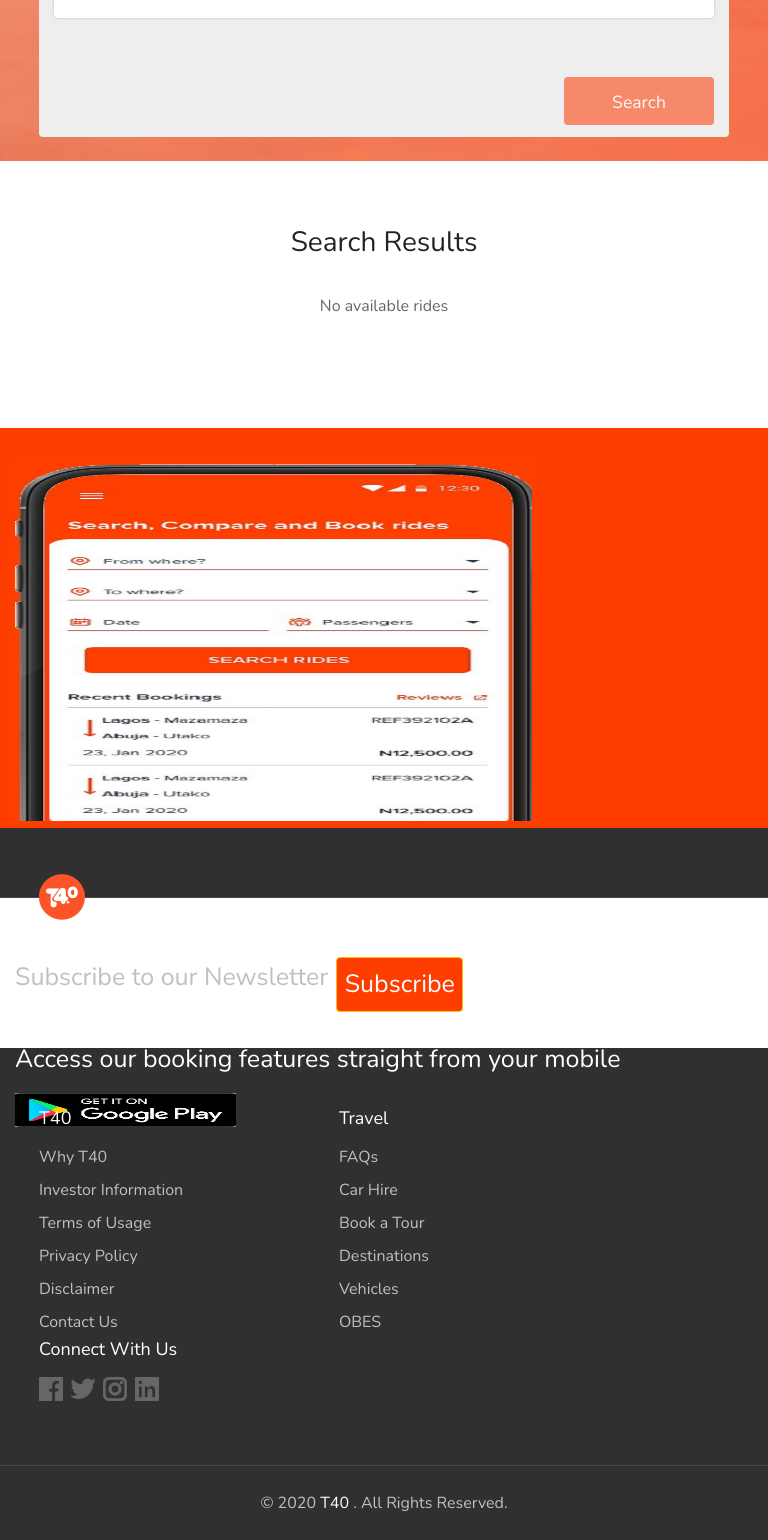
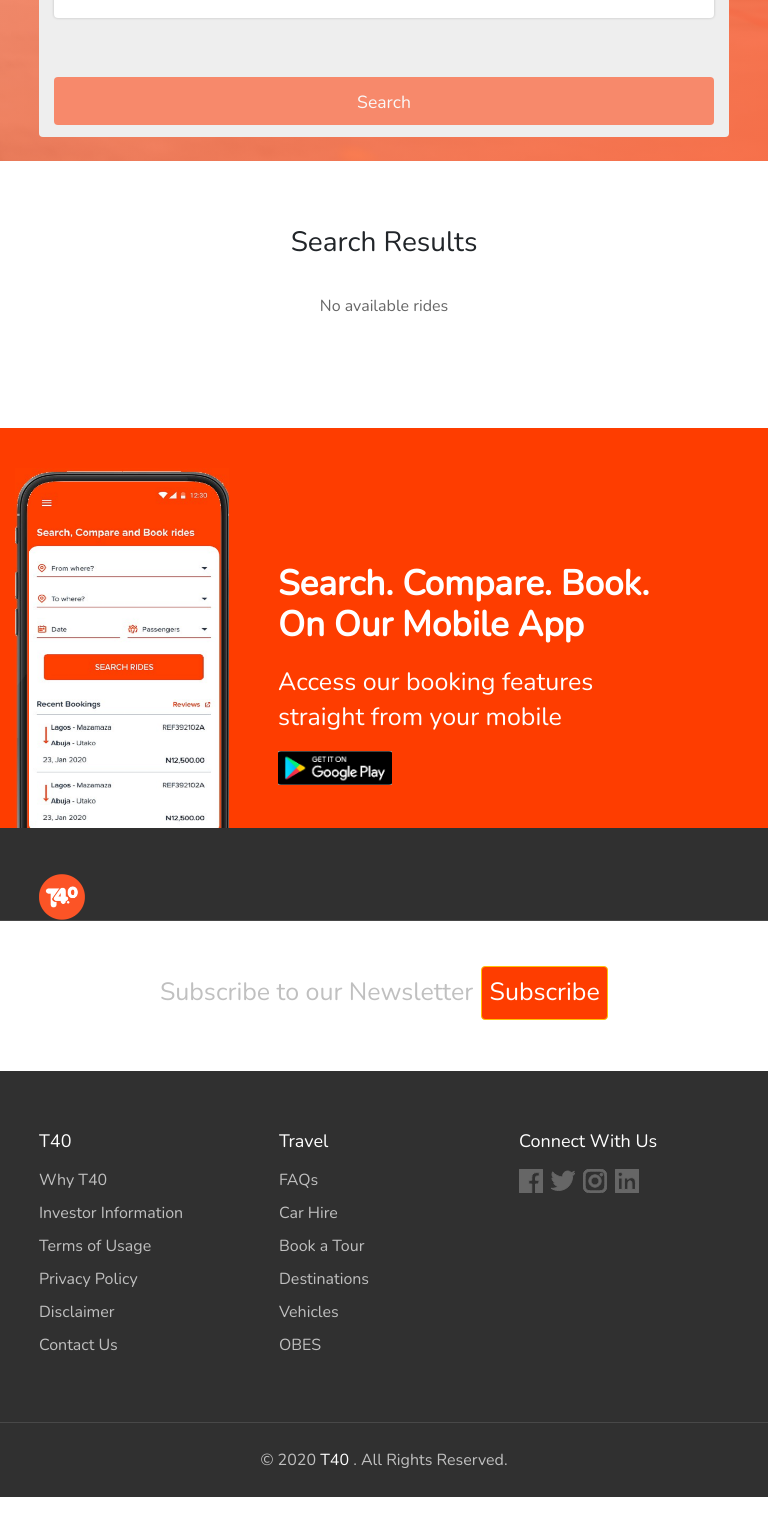
Before and after one commit to OlushesiToheeb/T40, a React (Create React App) app: page / in a window 768 px wide. Shown: the part 652-2192 px from the top of the page. After the commit the page ends 2149 px from the top, so only its background shows below. Built offline with nearby package versions, Linux system fonts and the light colour scheme.

Commit message:
:v: Is responsive

```diff
--- a/src/components/TrackRide/TrackRide.css
+++ b/src/components/TrackRide/TrackRide.css
@@ -58,3 +58,21 @@
   }
 
 }
+
+@media(min-width: 699px) and (max-width: 899px){
+  .button-track {
+    width: 100%;
+    margin-top: -5%!important;
+    margin-bottom: 1%;
+  }
+
+  .min-height{
+    min-height: 30vh !important;
+  }
+}
+
+@media(min-width: 900px) and (max-width: 1024px){
+  .min-height{
+    min-height: 30vh !important;
+  }
+}
--- a/src/components/TrackRide/TrackRide.js
+++ b/src/components/TrackRide/TrackRide.js
@@ -14,7 +14,7 @@
   render(){
       return(
         <div>
-          <section className="Hero" style={{ backgroundImage: " linear-gradient(to right bottom, rgba(252, 84, 38, 0.5), rgba(252, 84, 38, 0.8)), url(" + bg + ")" }}>
+          <section className="Hero min-height" style={{ backgroundImage: " linear-gradient(to right bottom, rgba(252, 84, 38, 0.5), rgba(252, 84, 38, 0.8)), url(" + bg + ")" }}>
             <div className="form-wrappers">
               <div className="container">
                 <form className="row">
--- a/src/components/Trip/Trip.css
+++ b/src/components/Trip/Trip.css
@@ -239,3 +239,41 @@
         width: 100%;
     }
 }
+
+@media(min-width: 699px) and (max-width: 899px) {
+    .width-100{
+        width: 100%!important;
+    }
+
+    .mobile-banner{
+        position: absolute;
+        width: 60%;
+        padding: 40px;
+        margin-left: 31%;
+        margin-top: 5%;
+    }
+
+    .mobile-pic {
+        margin-top: 32px;
+        width: 29%;
+    }
+}
+
+@media(min-width: 900px) and (max-width: 1024px){
+    .min-height{
+        min-height: 30vh !important;
+    }
+
+    .mobile-banner{
+        position: absolute;
+        width: 60%;
+        padding: 40px;
+        margin-left: 31%;
+        margin-top: -3%;
+    }
+
+    .mobile-pic {
+        margin-top: 32px;
+        width: 29%;
+    }
+}
--- a/src/components/Trip/Trip.js
+++ b/src/components/Trip/Trip.js
@@ -89,7 +89,7 @@
 
 		return (
 			<React.Fragment>
-				<div className="Hero" style={{ backgroundImage: " linear-gradient(to right bottom, rgba(252, 84, 38, 0.5), rgba(252, 84, 38, 0.8)), url(" + bg + ")" }}>
+				<div className="Hero min-height" style={{ backgroundImage: " linear-gradient(to right bottom, rgba(252, 84, 38, 0.5), rgba(252, 84, 38, 0.8)), url(" + bg + ")" }}>
 					<div className="container">
 						<div className="row">
 							<div className="col-md-12">
@@ -141,7 +141,7 @@
 								<div className="col-xl-3 col-sm-12 display-none">
 									<img src={mobilePic} alt="mobile phone" className="mobile-pic"/>
 								</div>
-								<div className="col-xl-4 col-sm-12">
+								<div className="col-xl-4 col-sm-12 mobile-banner">
 									<p className="mobile-text font-size-2em"style={{
 										fontSize: '35px',
 										color: 'white',
--- a/src/components/UI/Footer/Footer.css
+++ b/src/components/UI/Footer/Footer.css
@@ -138,3 +138,30 @@
     margin-bottom: 5%;
   }
 }
+
+@media(min-width: 699px) and (max-width: 899px){
+  .footer-top-section {
+    padding-bottom: 6%;
+  }
+
+  .margin-top{
+    margin-top: 6% !important;
+  }
+  .padding-top {
+    text-align: center;
+  }
+}
+
+@media(min-width: 900px) and (max-width: 1024px){
+  .footer-top-section {
+    padding-bottom: 4%;
+  }
+
+  .margin-top{
+    margin-top: 4% !important;
+  }
+
+  .padding-top {
+    text-align: center;
+  }
+}
--- a/src/components/UI/Footer/Footer.js
+++ b/src/components/UI/Footer/Footer.js
@@ -26,7 +26,7 @@
               <p style={{fontSize:"25px"}} className='padding-top'>
                 Subscribe to our Newsletter
                 <button
-                className="btn btn-warning text-white mb-5 ml-2"
+                className="btn btn-warning text-white mb-5 ml-2 margin-top"
                 style={{
                   backgroundColor: 'rgb(254, 61, 0)',
                   marginTop: '8%',
@@ -43,7 +43,7 @@
       <div className="middle-section">
         <div className="container">
           <div className="row">
-            <div className="col-xl-4 col-lg-4 col-md-5">
+            <div className="col-xl-4 col-lg-4 col-md-4">
               <div className="footer-links">
                 <h3>T40</h3>
                 <ul>
@@ -68,7 +68,7 @@
                 </ul>
               </div>
             </div>
-            <div className="col-xl-4 col-lg-4 col-md-5">
+            <div className="col-xl-4 col-lg-4 col-md-4">
             <div className="footer-links">
                 <h3>Travel</h3>
                 <ul>
@@ -93,7 +93,7 @@
                 </ul>
               </div>
             </div>
-            <div className="col-xl-4 col-lg-4 col-md-5">
+            <div className="col-xl-4 col-lg-4 col-md-4">
               <div className="footer-links">
                 <h3>Connect With Us</h3>
                 <ul>
--- a/src/components/UI/ReviewInput/ReviewInput.js
+++ b/src/components/UI/ReviewInput/ReviewInput.js
@@ -34,19 +34,12 @@
               type="button"
               className="btn btn-secondary"
               style={{background: "rgb(252, 84, 38)", display:'flex', marginRight:'5px'}}>
-                <svg aria-hidden="true" focusable="false" data-prefix="fas" data-icon="arrow-left" class="svg-inline--fa fa-arrow-left fa-w-14 " role="img" xmlns="http://www.w3.org/2000/svg" viewBox="0 0 448 512">
-                  <path fill="currentColor" d="M257.5 445.1l-22.2 22.2c-9.4 9.4-24.6 9.4-33.9 0L7 273c-9.4-9.4-9.4-24.6 0-33.9L201.4 44.7c9.4-9.4 24.6-9.4 33.9 0l22.2 22.2c9.5 9.5 9.3 25-.4 34.3L136.6 216H424c13.3 0 24 10.7 24 24v32c0 13.3-10.7 24-24 24H136.6l120.5 114.8c9.8 9.3 10 24.8.4 34.3z">
-                  </path>
-                </svg> Previous
+                 Previous
             </button>
             <button
               type="button"
               className="left-mg btn btn-secondary"
               style={{background: "rgb(252, 84, 38)", display:'flex'}}>Next
-              <svg aria-hidden="true" focusable="false" data-prefix="fas" data-icon="arrow-right" class="svg-inline--fa fa-arrow-right fa-w-14 " role="img" xmlns="http://www.w3.org/2000/svg" viewBox="0 0 448 512">
-                <path fill="currentColor" d="M190.5 66.9l22.2-22.2c9.4-9.4 24.6-9.4 33.9 0L441 239c9.4 9.4 9.4 24.6 0 33.9L246.6 467.3c-9.4 9.4-24.6 9.4-33.9 0l-22.2-22.2c-9.5-9.5-9.3-25 .4-34.3L311.4 296H24c-13.3 0-24-10.7-24-24v-32c0-13.3 10.7-24 24-24h287.4L190.9 101.2c-9.8-9.3-10-24.8-.4-34.3z">
-                </path>
-              </svg>
             </button>
           </div>
         </div>
```
